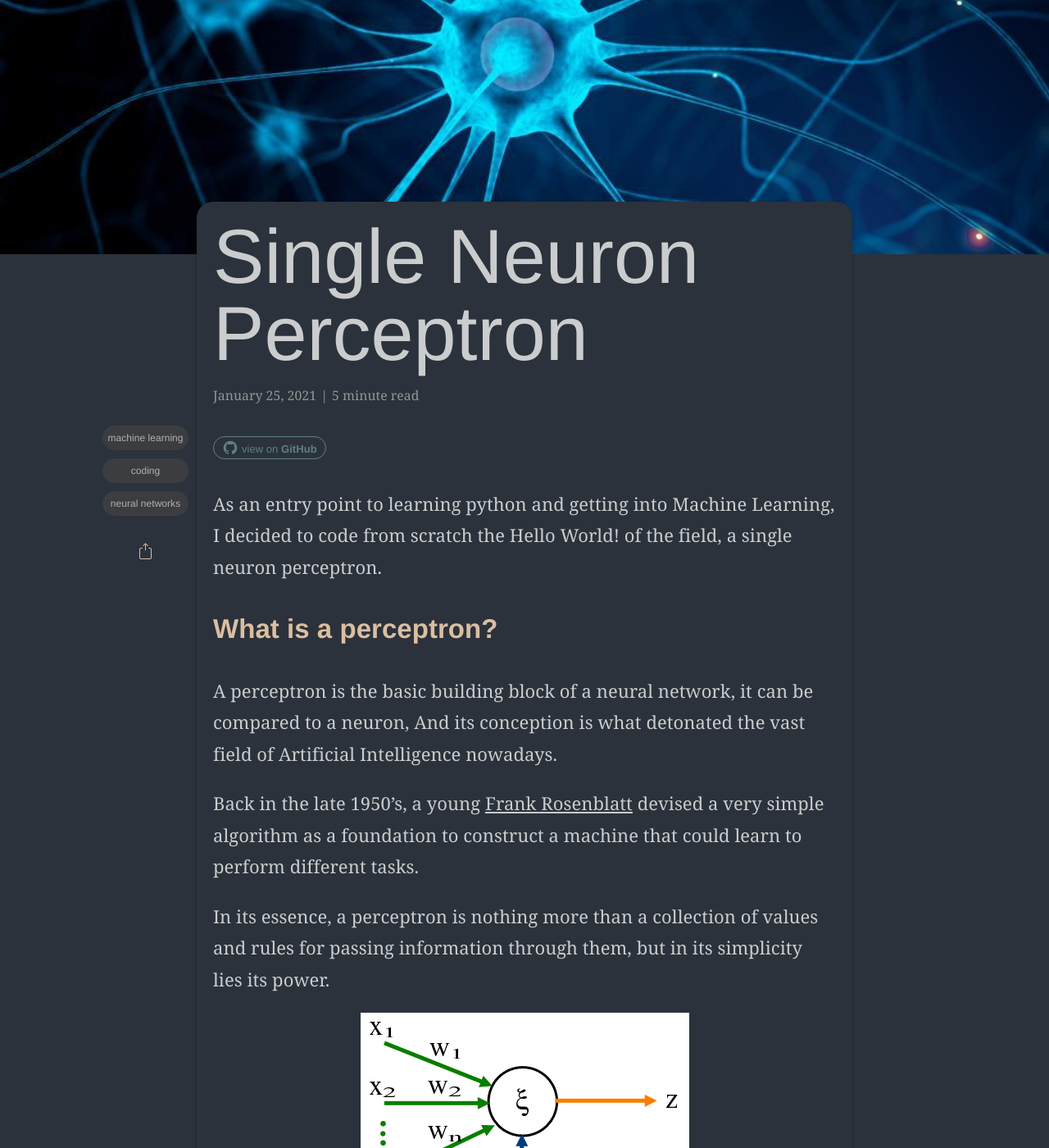
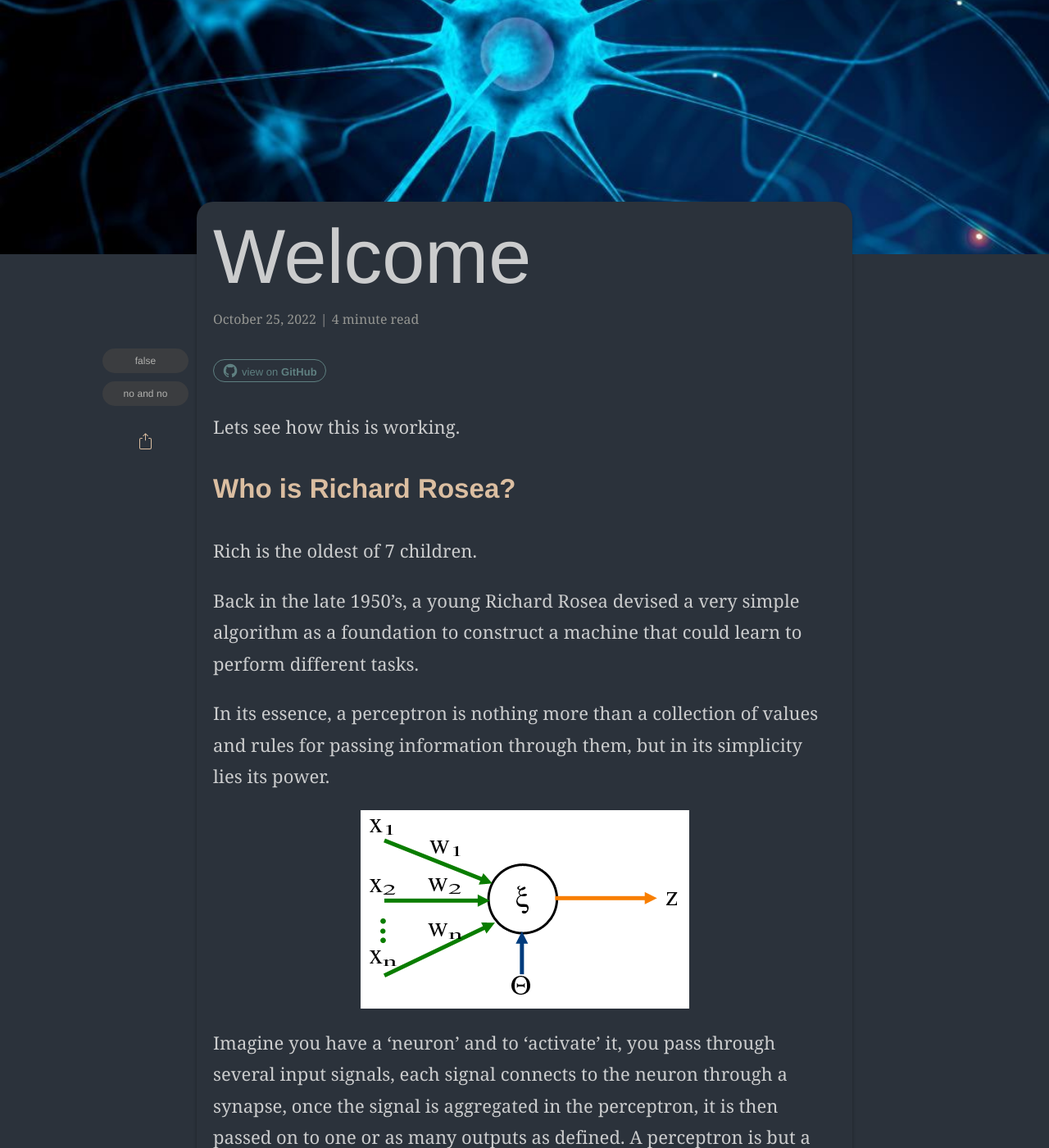
Before and after one commit to RichardRosea/RichardRosea.github.io, a Jekyll site: the page built from _posts/2021-01-25-single-neuron-perceptron.markdown, in a window 1280 px wide and 1400 px high, scrolled down 357 px. Shown: the whole window at 82% size. Built offline with Jekyll 4.4.1, drawn with Linux system fonts in a browser that asks for light colours; some web fonts are replaced; formulas are drawn with MathJax 3; comment, search, counter and statistics services are not loaded; some of the changed text lies outside the part shown.

Commit message:
Update 2021-01-25-single-neuron-perceptron.markdown

```diff
--- a/_posts/2021-01-25-single-neuron-perceptron.markdown
+++ b/_posts/2021-01-25-single-neuron-perceptron.markdown
@@ -2,22 +2,22 @@
 layout: post
 read_time: true
 show_date: true
-title:  Single Neuron Perceptron
-date:   2021-01-25 13:32:20 -0600
-description: Single neuron perceptron that classifies elements learning quite quickly.
+title:  Welcome
+date:   2022-10-25 13:32:20 -0600
+description: Working on this
 img: posts/20210125/Perceptron.jpg
-tags: [machine learning, coding, neural networks]
-author: Armando Maynez
-github:  amaynez/Perceptron/
+tags: [no, no and no]
+author: Richard Rosea
+github: richardrosea
 mathjax: yes
 ---
-As an entry point to learning python and getting into Machine Learning, I decided to code from scratch the Hello World! of the field, a single neuron perceptron.
+Lets see how this is working.
 
-## What is a perceptron?
+## Who is Richard Rosea?
 
-A perceptron is the basic building block of a neural network, it can be compared to a neuron, And its conception is what detonated the vast field of Artificial Intelligence nowadays.
+Rich is the oldest of 7 children.
 
-Back in the late 1950's, a young [Frank Rosenblatt](https://en.wikipedia.org/wiki/Frank_Rosenblatt) devised a very simple algorithm as a foundation to construct a machine that could learn to perform different tasks.
+Back in the late 1950's, a young Richard Rosea devised a very simple algorithm as a foundation to construct a machine that could learn to perform different tasks.
 
 In its essence, a perceptron is nothing more than a collection of values and rules for passing information through them, but in its simplicity lies its power.
 
@@ -71,19 +71,8 @@ The neuron has 3 inputs and weights to calculate its output:
 
 The Perceptron starts with weights all set to zero and learns by using 1,000 random points per each iteration.
 
-The output of the perceptron is calculated with the following activation function:
-    if x * weight_x + y weight_y + weight_bias is positive then 1 else 0
+he error for each point is calculated as the expected outcome of the perceptron minus the real outcome therefore there are only 3 possible error values:
 
-The error for each point is calculated as the expected outcome of the perceptron minus the real outcome therefore there are only 3 possible error values:
-
-|Expected  |  Calculated | Error|
-|:----:|:----:|:----:|
-|1|-1|1|
-|1|1|0|
-|-1|-1|0|
-|-1|1|-1|
-
-With every point that is learned if the error is not 0 the weights are adjusted according to:
 
     New_weight = Old_weight + error * input * learning_rate
     for example: New_weight_x = Old_weight_x + error * x * learning rate
```
